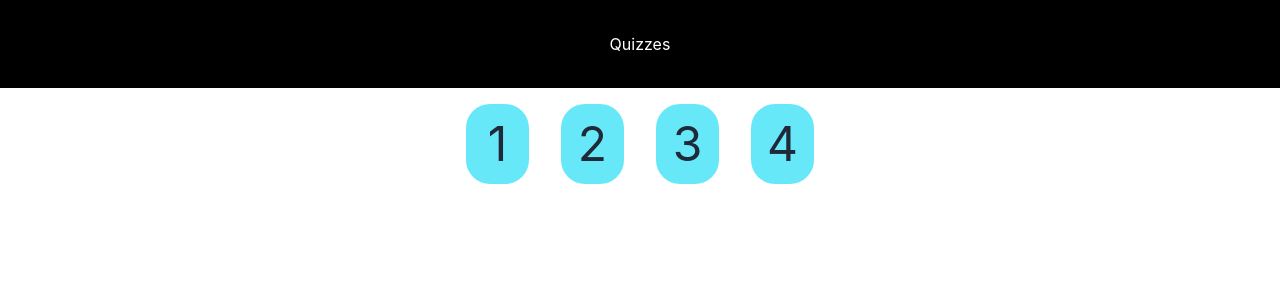
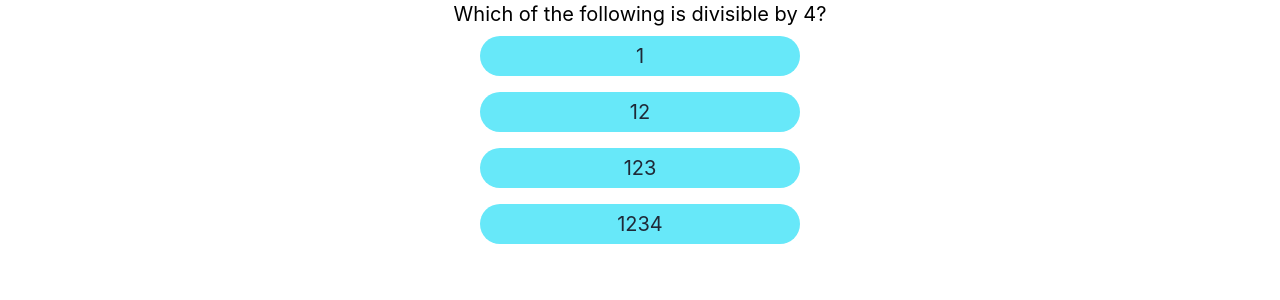
Before and after one commit to webimpactuw/team-passport, a React (Create React App) app in the folder app/: page /quiz in a window 1280 px wide. Shown: the top 300 px of the page. Built offline with nearby package versions, Linux system fonts and the light colour scheme.

Commit message:
formatted buttons

```diff
--- a/app/src/App.js
+++ b/app/src/App.js
@@ -1,6 +1,6 @@
 import { BrowserRouter as Router, Routes, Route } from 'react-router-dom';
-import { QuizzesPage } from './pages/QuizzesPage';
-import { DashboardPage } from './pages/DashboardPage';
+import QuizzesPage from './pages/QuizzesPage';
+import DashboardPage from './pages/DashboardPage';
 import './App.css';
 
 
--- a/app/src/components/Button.js
+++ b/app/src/components/Button.js
@@ -1,20 +1,25 @@
-import { Link } from "react-router-dom";
 import { FontAwesomeIcon } from "@fortawesome/react-fontawesome";
 
-export function BasicButton({children}) {
+export function BasicButton({children, style}) {
     return (
-        <button className="px-4 py-4 bg-cyan-300 text-gray-800 m-4 rounded-3xl text-5xl">
+        <button className={`bg-cyan-300 text-gray-800 rounded-3xl ${style}`}>
             {children}
         </button>
     )
 }
 
-export function IconButton({link, icon}) {
+export function IconButton({icon}) {
     return (
-        <BasicButton>
-            <Link to={link}>
-                <FontAwesomeIcon icon={icon}/>
-            </Link>
+        <BasicButton style={`w-16 h-20 m-4 text-5xl`}>
+            <FontAwesomeIcon icon={icon}/>
         </BasicButton>
     )
 }
+
+export function TextButton({option}) {
+    return (
+        <BasicButton style={`w-80 h-10 m-2 text-xl`}>
+            {option}
+        </BasicButton>
+    )
+}
--- a/app/src/components/Container.js
+++ b/app/src/components/Container.js
@@ -1,7 +1,7 @@
 // for placing horizontally centered items
-export function CenterContainer({children}) {
+export function CenterContainer({children, style}) {
     return (
-        <div className="grid justify-items-center">
+        <div className={`grid justify-items-center ${style}`}>
             {children}
         </div>
     )
--- /dev/null
+++ b/app/src/components/Quizboard.js
@@ -0,0 +1,16 @@
+import { TextButton } from "./Button"
+import { CenterContainer } from "./Container"
+
+export function QuizBoard({question, option1, option2, option3, option4}) {
+    return (
+        <CenterContainer style={`text-xl`}>
+            {question}
+            <CenterContainer>
+                <TextButton option = {option1}/>
+                <TextButton option = {option2}/>
+                <TextButton option = {option3}/>
+                <TextButton option = {option4}/>
+            </CenterContainer>
+        </CenterContainer>
+    )
+}
--- a/app/src/pages/DashboardPage.js
+++ b/app/src/pages/DashboardPage.js
@@ -1,15 +1,14 @@
-import { Header } from "../components/Header";
 import { IconButton } from "../components/Button";
 import { CenterContainer } from "../components/Container";
 import { faClipboardQuestion } from "@fortawesome/free-solid-svg-icons";
+import { Link } from "react-router-dom";
 
-export const DashboardPage = () => {
+export default function DashboardPage() {
     return (
         <CenterContainer>
-            <Header>
-                Dashboard
-            </Header>
-            <IconButton link="/quiz" icon={faClipboardQuestion}/>
+            <Link to="/quiz">
+                <IconButton icon={faClipboardQuestion}/>
+            </Link>
         </CenterContainer>
     )
 }
--- a/app/src/pages/QuizzesPage.js
+++ b/app/src/pages/QuizzesPage.js
@@ -1,19 +1,11 @@
-import { BasicButton } from "../components/Button"
-import { CenterContainer } from "../components/Container"
-import { Header } from "../components/Header"
+import { QuizBoard } from "../components/Quizboard"
 
-export const QuizzesPage = () => {
+export default function QuizzesPage() {
     return (
-        <CenterContainer>
-            <Header>
-                Quizzes
-            </Header>
-            <div className="grid grid-cols-4">
-                <BasicButton> 1 </BasicButton>
-                <BasicButton> 2 </BasicButton>
-                <BasicButton> 3 </BasicButton>
-                <BasicButton> 4 </BasicButton>
-            </div>
-        </CenterContainer>
+        <QuizBoard question={`Which of the following is divisible by 4?`}
+            option1={`1`}
+            option2={`12`}
+            option3={`123`}
+            option4={`1234`} />
     )
 }
```
